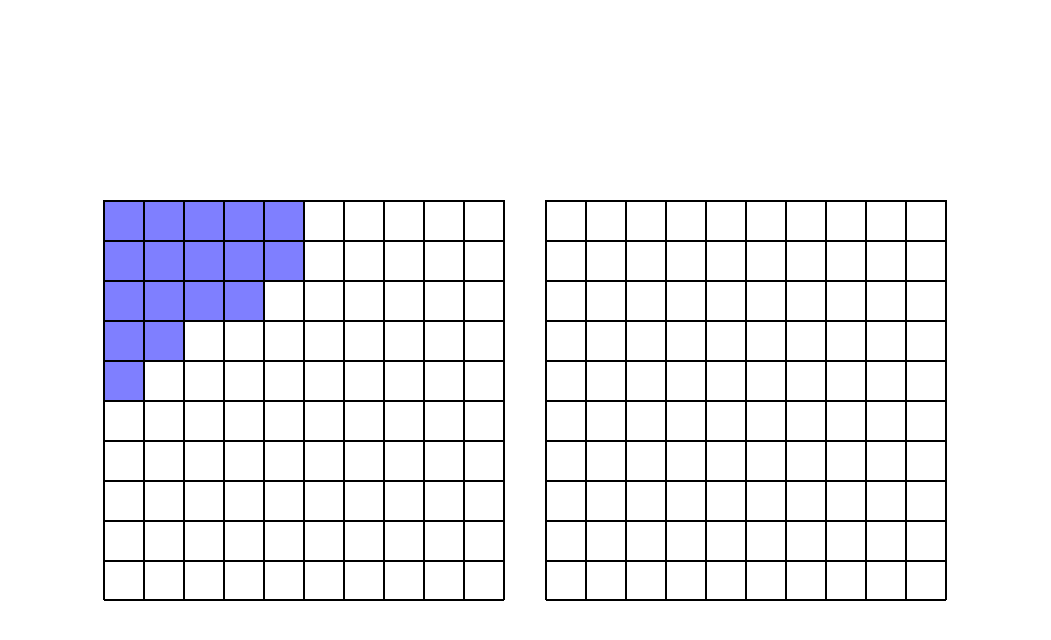
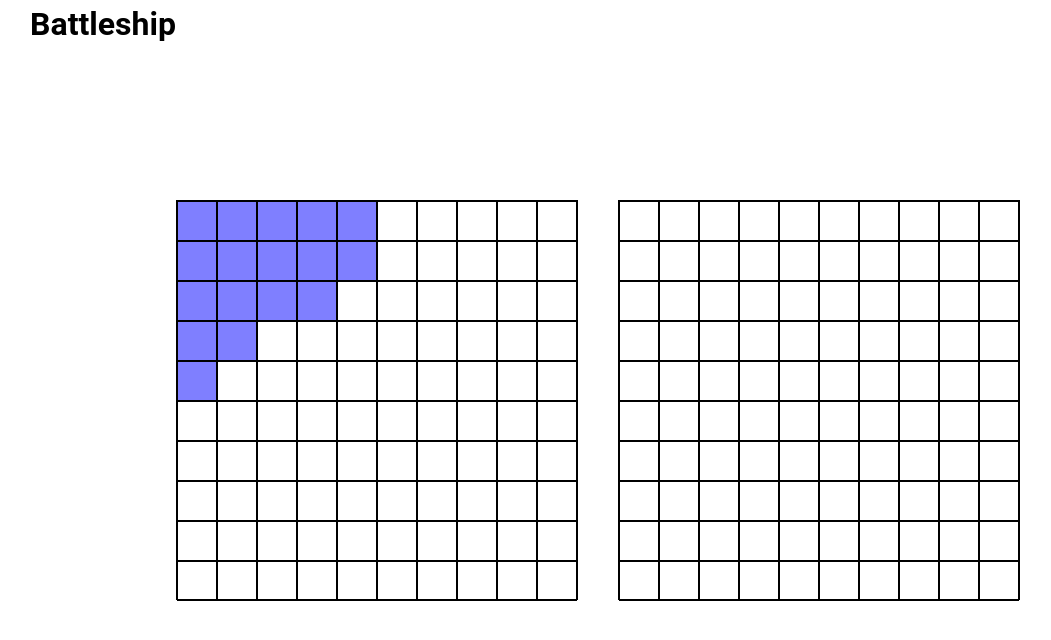
Before and after one commit to AndrewAttemptsCode/odin-battleship, a website built with webpack: page src/index.html in a window 1280 px wide. Shown: the whole page, without its empty margins (115-1166 px from the left). Built offline with nearby package versions, Linux system fonts and the light colour scheme.

Commit message:
feat: add containers for both title text and result win state message

```diff
--- a/src/index.html
+++ b/src/index.html
@@ -7,10 +7,14 @@
 </head>
 <body>
   <div class="battleship-app">
+    <div class="title-container">
+      <h1 class="title-text">Battleship</h1>
+    </div>
     <div class="board-container">
       <div id="player-board" class="board"></div>
       <div id="computer-board" class="board"></div>
     </div>
+    <div class="result-container"></div>
   </div>
 </body>
 </html>
```
